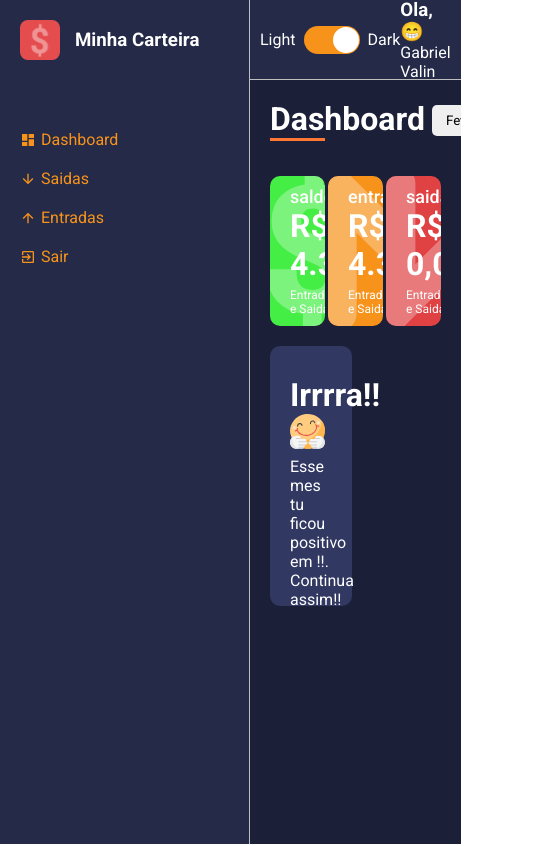
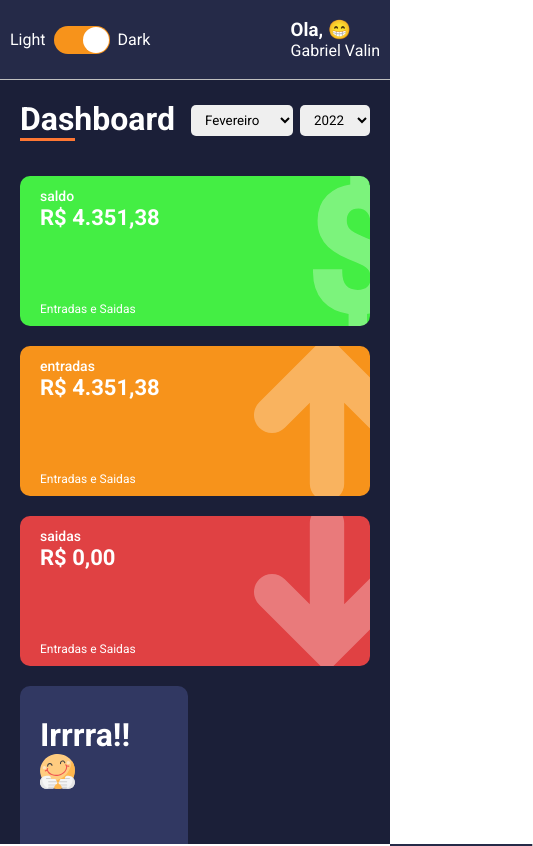
Before and after one commit to Gabriel-Valin/react-dashboard-base, a React (Vite) app: page /dashboard in a window 390 px wide. Shown: the top 846 px of the page, 533 px wide, since content can reach past the window. Built offline with nearby package versions, Linux system fonts and the light colour scheme; sample sign-in values are in the browser's storage.

Commit message:
feat: init responsivity

```diff
--- a/src/components/Layout/styles.ts
+++ b/src/components/Layout/styles.ts
@@ -17,4 +17,13 @@ export const Grid = styled.div`
     'AS CT';
 
     height: 100vh;
+
+    @media(max-width: 600px) {
+        grid-template-columns: 100%;
+        grid-template-rows: 80px auto;
+
+        grid-template-areas:
+        'MH'
+        'CT';
+    }
 `;
--- a/src/components/WalletBox/styles.ts
+++ b/src/components/WalletBox/styles.ts
@@ -36,4 +36,19 @@ export const Container = styled.div<ContainerTypeProps>`
         position: absolute;
         bottom: 10px;
     }
+
+    @media(max-width: 770px) {
+        > span {
+            font-size: 14px;
+        }
+
+        > h1 {
+            word-wrap: break-word;
+            font-size: 22px;
+        }
+    }
+
+    @media(max-width: 420px) {
+        width: 100%;
+    }
 `;
```
